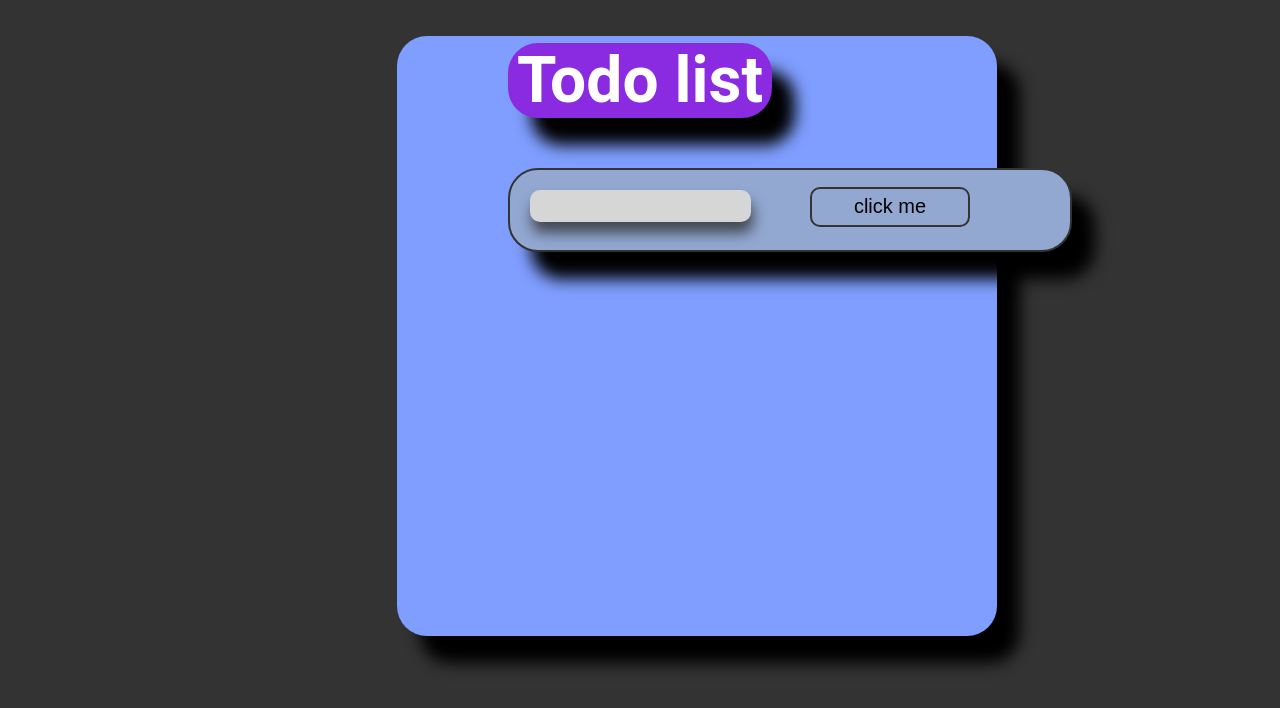
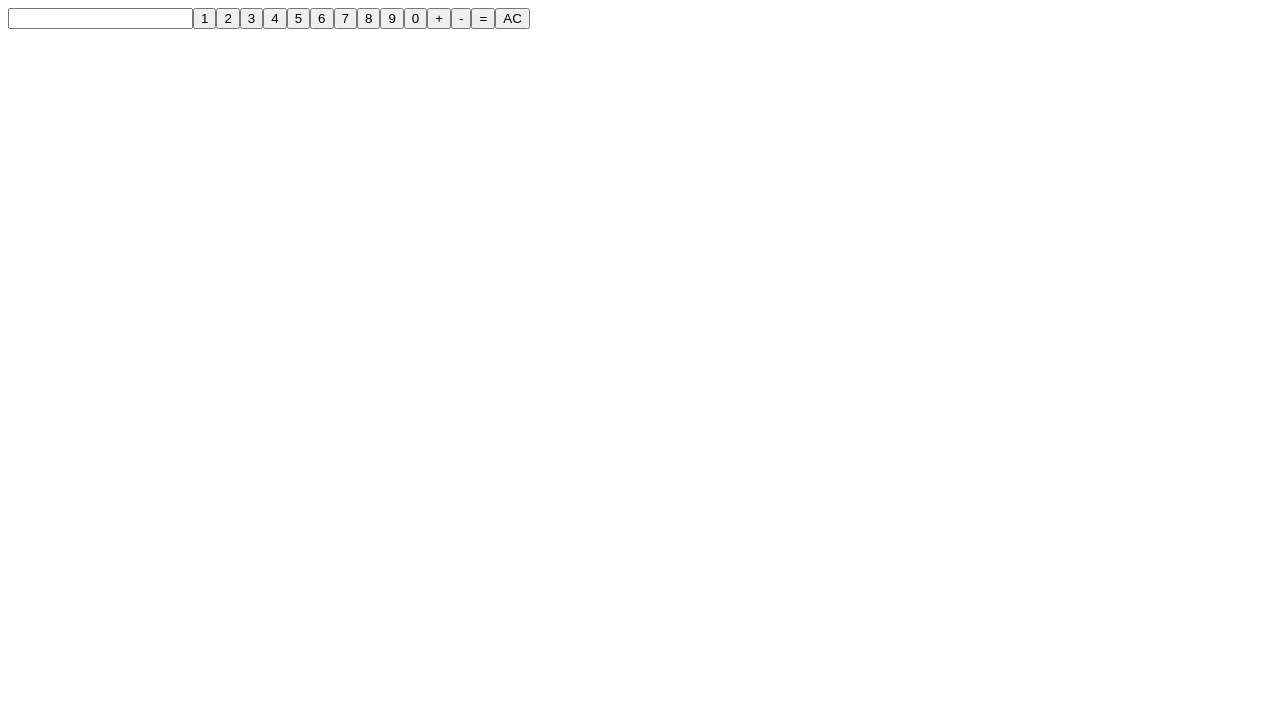
Before and after one commit to Freakyab/Dgclock, a React (Create React App) app: page / in a window 1280 px wide. Shown: the top 708 px of the page. Built offline with nearby package versions, Linux system fonts and the light colour scheme.

Commit message:
new project calcu added

```diff
--- /dev/null
+++ b/src/calcu.jsx
@@ -0,0 +1,43 @@
+// function saveElements(array) {
+//   const newArray = array.map(element => element);
+//   return newArray;
+// }
+
+// const savedArray = saveElements(originalArray);
+// return <>
+//     <span>{savedArray}</span>
+// </>
+import React from "react";
+
+const App = () => {
+    var defaultvalue = 0;
+    const [value, setvalue] = React.useState([])
+    const Array = [1, 2, 3, 4, 5, 6, 7, 8, 9,0, "+", "-", "=", "AC"];
+    const con = (e) => {
+        defaultvalue=e;
+        if (e === "AC") {
+            setvalue([])
+            console.log("hi")
+        }
+        else if (e === "=") {
+            setvalue(eval(value))
+        }
+        else {
+            setvalue([value] + defaultvalue)
+            // console.log(e);
+        }
+    }
+    // const inputdata =(e)=>{
+    //     console.log(value)
+    // }
+    return (
+        <>
+            <input type="text" value={value} onChange={(event) => setvalue(event.target.value) }/>
+            {Array.map((ele, index) => (
+                <button key={index} onClick={() => con(ele)}>{ele}</button>
+            ))}
+        </>
+    );
+};
+
+export default App;
--- a/src/index.js
+++ b/src/index.js
@@ -1,6 +1,7 @@
 import React from 'react';
 import ReactDOM from 'react-dom/client';
-import App from "./App"
+// import App from "./App"
+import App from "./calcu"
 
 const root = ReactDOM.createRoot(document.getElementById('root'));
 root.render(
```
